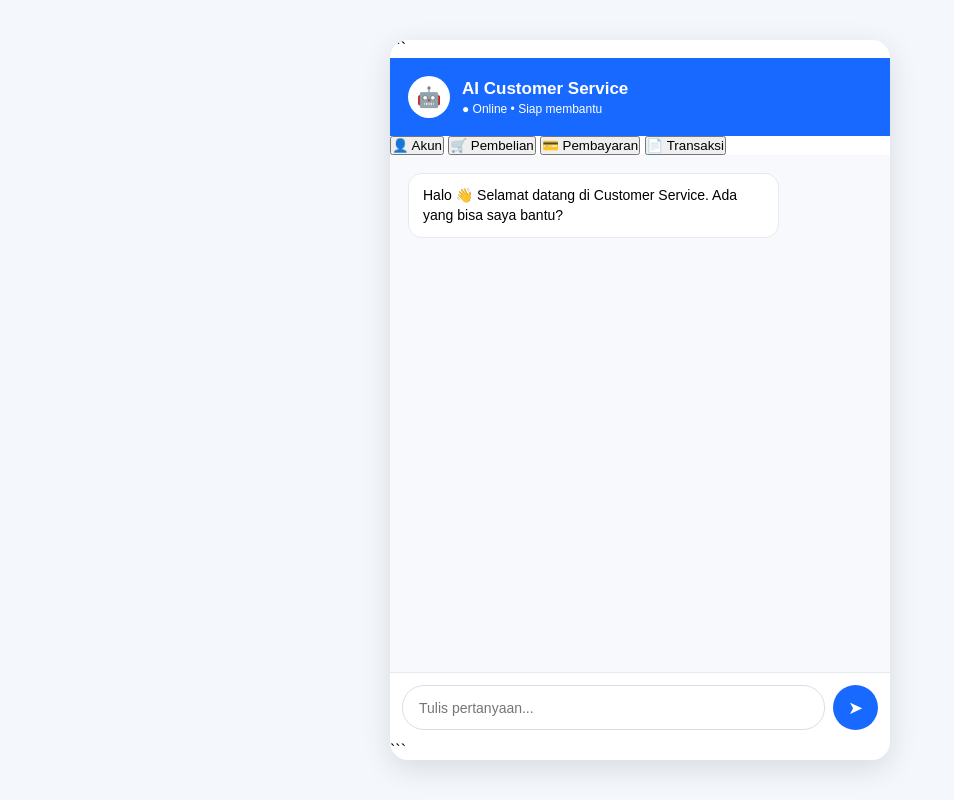
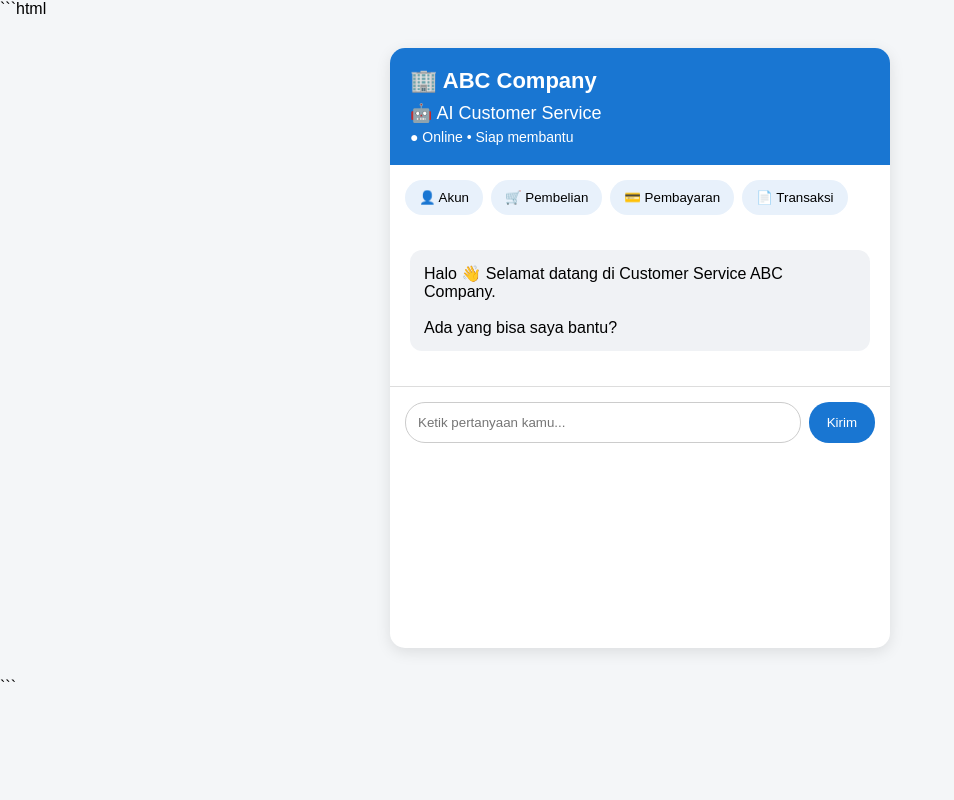
Before and after one commit to hororspam3-cyber/AI-CS, a website: page index.html in a window 1280 px wide. Shown: the whole page, without its empty margins (0-954 px from the left). Drawn offline with Linux system fonts and the light colour scheme.

Commit message:
Update index.html

````diff
--- a/index.html
+++ b/index.html
@@ -1,276 +1,134 @@
+```html
 <!DOCTYPE html>
-
 <html lang="id">
 <head>
   <meta charset="UTF-8">
   <meta name="viewport" content="width=device-width, initial-scale=1.0">
-  <title>AI Customer Service</title>
+  <title>ABC Company - AI Customer Service</title>
 
   <style>
-    * {
-      box-sizing: border-box;
+    body {
       margin: 0;
-      padding: 0;
       font-family: Arial, sans-serif;
+      background: #f4f6f8;
     }
 
-    body {
-      background: #f4f7fb;
-      min-height: 100vh;
-      display: flex;
-      justify-content: center;
-      align-items: center;
-    }
-
-    .chat-container {
-      width: 100%;
+    .container {
       max-width: 500px;
-      height: 90vh;
+      margin: 30px auto;
       background: white;
-      border-radius: 18px;
-      box-shadow: 0 8px 30px rgba(0,0,0,0.12);
-      display: flex;
-      flex-direction: column;
+      min-height: 600px;
+      border-radius: 15px;
+      box-shadow: 0 4px 15px rgba(0,0,0,0.1);
       overflow: hidden;
     }
 
     .header {
-      background: #1769ff;
+      background: #1976d2;
       color: white;
-      padding: 18px;
-      display: flex;
-      align-items: center;
-      gap: 12px;
+      padding: 20px;
     }
 
-    .avatar {
-      width: 42px;
-      height: 42px;
-      border-radius: 50%;
-      background: white;
-      color: #1769ff;
-      display: flex;
-      align-items: center;
-      justify-content: center;
-      font-size: 20px;
+    .company {
+      font-size: 22px;
+      font-weight: bold;
+      margin-bottom: 8px;
     }
 
-    .header h2 {
-      font-size: 17px;
+    .title {
+      font-size: 18px;
     }
 
     .status {
-      font-size: 12px;
-      margin-top: 3px;
+      font-size: 14px;
+      margin-top: 5px;
     }
 
-    .messages {
-      flex: 1;
-      padding: 18px;
-      overflow-y: auto;
-      background: #f7f9fc;
+    .menu {
+      display: flex;
+      gap: 8px;
+      padding: 15px;
+      overflow-x: auto;
     }
 
-    .message {
-      max-width: 80%;
-      padding: 11px 14px;
-      margin-bottom: 12px;
-      border-radius: 14px;
-      line-height: 1.45;
-      font-size: 14px;
-      word-wrap: break-word;
+    .menu button {
+      border: none;
+      background: #e8f1fb;
+      padding: 10px 14px;
+      border-radius: 20px;
+      white-space: nowrap;
+      cursor: pointer;
     }
 
-    .bot {
-      background: white;
-      border: 1px solid #e5e9f0;
-      margin-right: auto;
+    .chat {
+      padding: 20px;
     }
 
-    .user {
-      background: #1769ff;
-      color: white;
-      margin-left: auto;
+    .bot-message {
+      background: #f0f2f5;
+      padding: 14px;
+      border-radius: 12px;
+      margin-bottom: 15px;
     }
 
     .input-area {
-      padding: 12px;
-      background: white;
-      border-top: 1px solid #e5e9f0;
       display: flex;
       gap: 8px;
+      padding: 15px;
+      border-top: 1px solid #ddd;
     }
 
     .input-area input {
       flex: 1;
-      border: 1px solid #d8dee9;
-      border-radius: 22px;
-      padding: 12px 16px;
+      padding: 12px;
+      border: 1px solid #ccc;
+      border-radius: 20px;
       outline: none;
-      font-size: 14px;
     }
 
-    .send-btn {
+    .input-area button {
+      background: #1976d2;
+      color: white;
       border: none;
-      background: #1769ff;
-      color: white;
-      width: 45px;
-      height: 45px;
-      border-radius: 50%;
+      padding: 12px 18px;
+      border-radius: 20px;
       cursor: pointer;
-      font-size: 18px;
-    }
-
-    .send-btn:disabled {
-      opacity: 0.5;
-    }
-
-    @media (max-width: 600px) {
-      body {
-        align-items: stretch;
-      }
-
-      .chat-container {
-        height: 100vh;
-        max-width: none;
-        border-radius: 0;
-      }
     }
   </style>
-
 </head>
 
 <body>
 
-  <div class="chat-container">
+  <div class="container">
 
-```
     <div class="header">
-  <div class="avatar">🤖</div>
-
-  <div>
-    <h2>AI Customer Service</h2>
+      <div class="company">🏢 ABC Company</div>
+      <div class="title">🤖 AI Customer Service</div>
       <div class="status">● Online • Siap membantu</div>
     </div>
+
+    <div class="menu">
+      <button>👤 Akun</button>
+      <button>🛒 Pembelian</button>
+      <button>💳 Pembayaran</button>
+      <button>📄 Transaksi</button>
     </div>
 
-    <div class="quick-menu">
-  <button onclick="quickMessage('Masalah akun')">👤 Akun</button>
-  <button onclick="quickMessage('Masalah pembelian')">🛒 Pembelian</button>
-  <button onclick="quickMessage('Masalah pembayaran')">💳 Pembayaran</button>
-  <button onclick="quickMessage('Masalah transaksi')">📄 Transaksi</button>
-</div>
-
-<div class="messages" id="messages">
-  <div class="message bot">
-    Halo 👋 Selamat datang di Customer Service.
+    <div class="chat">
+      <div class="bot-message">
+        Halo 👋 Selamat datang di Customer Service ABC Company.
+        <br><br>
         Ada yang bisa saya bantu?
       </div>
     </div>
 
     <div class="input-area">
-  <input
-    id="messageInput"
-    type="text"
-    placeholder="Tulis pertanyaan..."
-    autocomplete="off"
-  >
-
-  <button class="send-btn" id="sendButton">➤</button>
+      <input type="text" placeholder="Ketik pertanyaan kamu...">
+      <button>Kirim</button>
     </div>
-```
 
   </div>
 
-  <script>
-    const API_URL = window.location.origin;
-
-    const input = document.getElementById("messageInput");
-    const button = document.getElementById("sendButton");
-    const messages = document.getElementById("messages");
-
-    function addMessage(text, type) {
-      const message = document.createElement("div");
-
-      message.className = "message " + type;
-      message.textContent = text;
-
-      messages.appendChild(message);
-      messages.scrollTop = messages.scrollHeight;
-
-      return message;
-    }
-function quickMessage(text) {
-  input.value = text;
-  sendMessage();
-    }
-
-    async function sendMessage() {
-      const text = input.value.trim();
-
-      if (!text || button.disabled) {
-        return;
-      }
-
-      addMessage(text, "user");
-
-      input.value = "";
-      button.disabled = true;
-
-      const typingMessage = addMessage(
-        "Sedang mengetik...",
-        "bot"
-      );
-
-      try {
-        const response = await fetch("/chat", {
-          method: "POST",
-
-          headers: {
-            "Content-Type": "application/json"
-          },
-
-          body: JSON.stringify({
-            message: text
-          })
-        });
-
-        const data = await response.json();
-
-        typingMessage.remove();
-
-        if (response.ok && data.reply) {
-          addMessage(data.reply, "bot");
-        } else {
-          addMessage(
-            data.error || "AI belum memberikan jawaban.",
-            "bot"
-          );
-        }
-
-      } catch (error) {
-        typingMessage.remove();
-
-        addMessage(
-          "Tidak dapat terhubung ke server.",
-          "bot"
-        );
-
-        console.error(error);
-      }
-
-      button.disabled = false;
-      input.focus();
-    }
-
-    button.addEventListener("click", sendMessage);
-
-    input.addEventListener("keydown", function(event) {
-      if (event.key === "Enter") {
-        sendMessage();
-      }
-    });
-  </script>
-
 </body>
 </html>
+```
````
Lines whose indentation alone changed are shown as unchanged.
